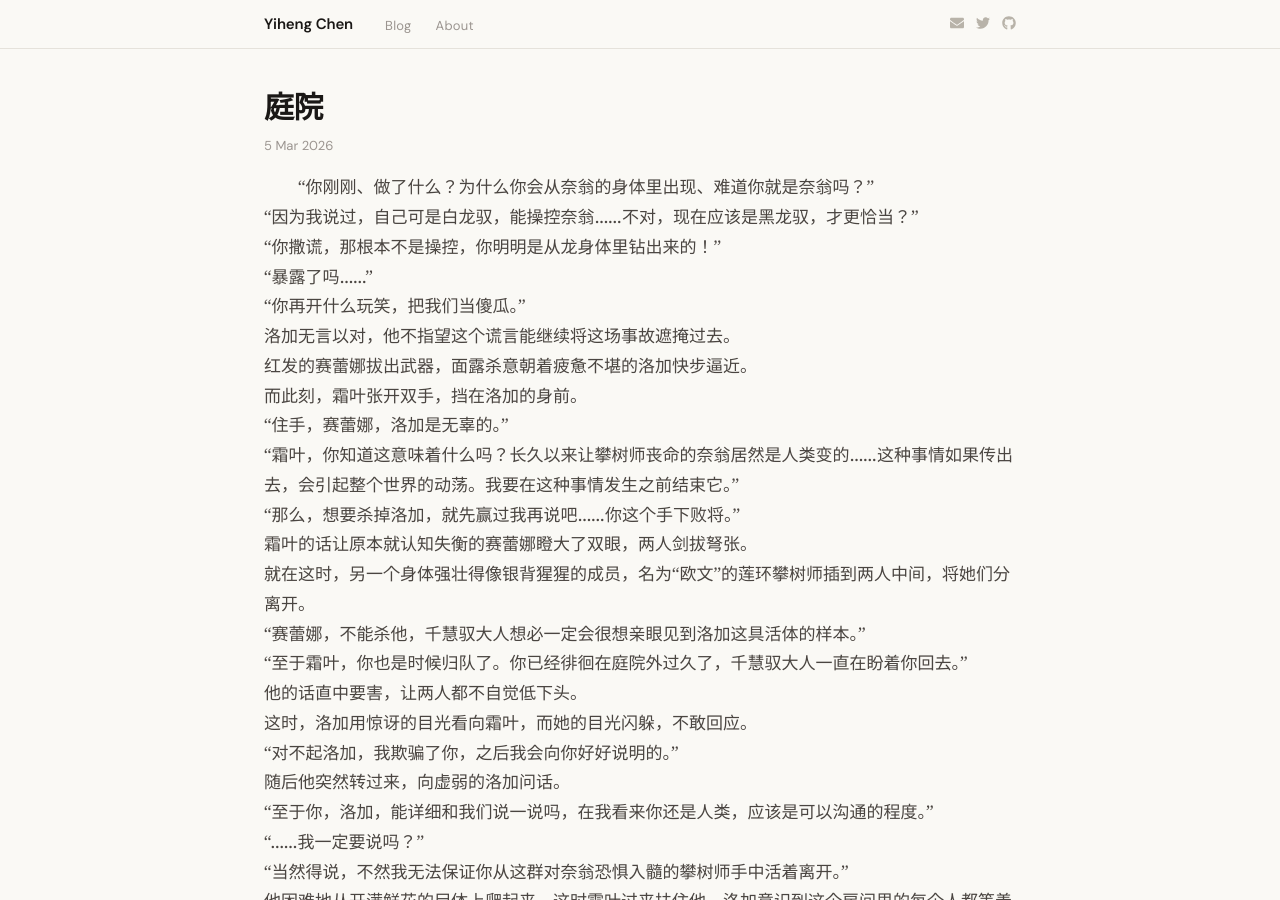
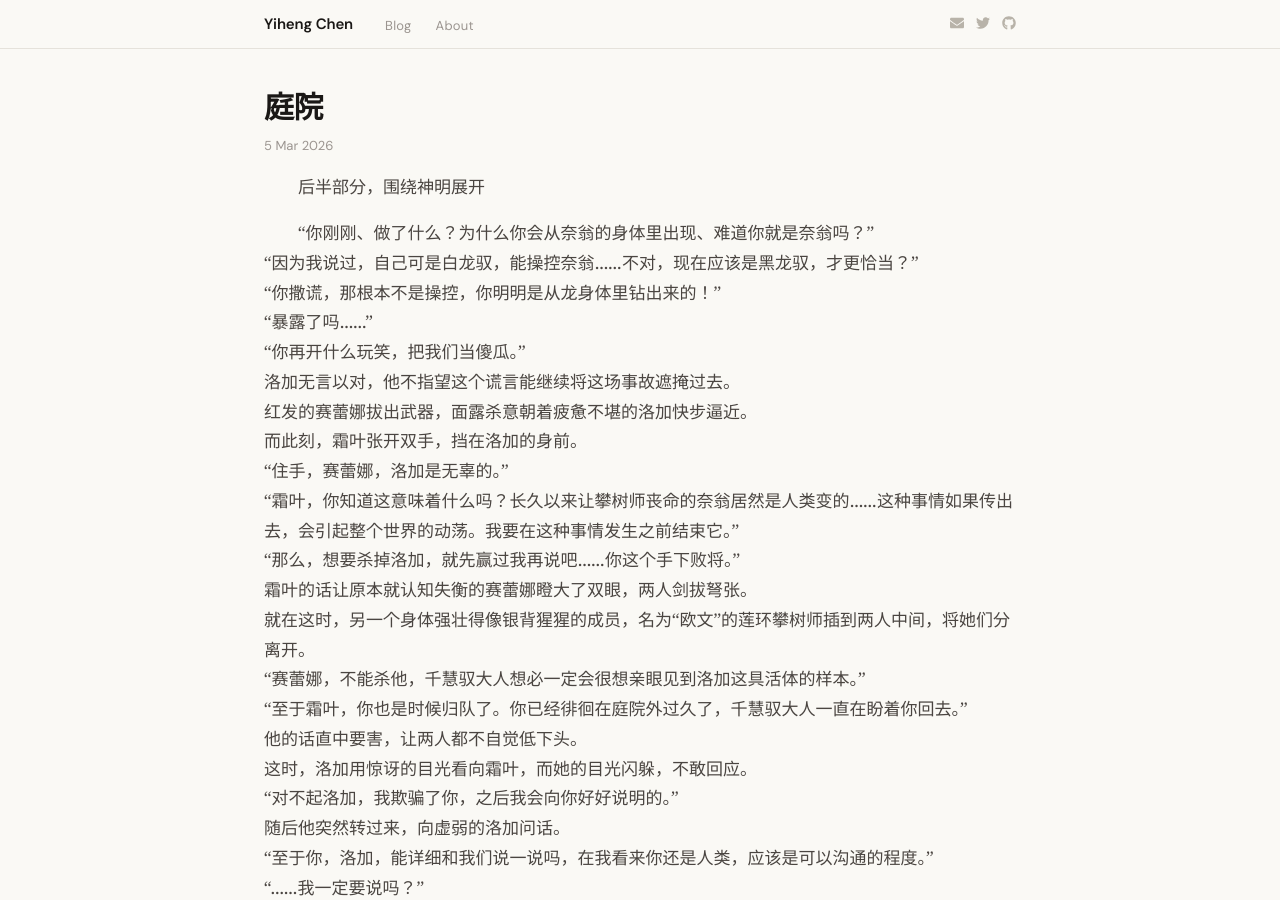
Before and after one commit to yihenc/yihenc.github.io, a Jekyll site: the page built from _posts/2026-03-05-庭院.md, in a window 1280 px wide and 900 px high. Built offline with Jekyll 4.4.1, drawn with Linux system fonts in a browser that asks for light colours; nearby versions of some CDN libraries.

Commit message:
Update: 庭院

```diff
--- a/_posts/2026-03-05-庭院.md
+++ b/_posts/2026-03-05-庭院.md
@@ -3,6 +3,9 @@ layout: post
 title: "庭院"
 date: 2026-03-05 00:00 +0000
 ---
+后半部分，围绕神明展开
+
+
 “你刚刚、做了什么？为什么你会从奈翁的身体里出现、难道你就是奈翁吗？”
 “因为我说过，自己可是白龙驭，能操控奈翁……不对，现在应该是黑龙驭，才更恰当？”
 “你撒谎，那根本不是操控，你明明是从龙身体里钻出来的！”
```
